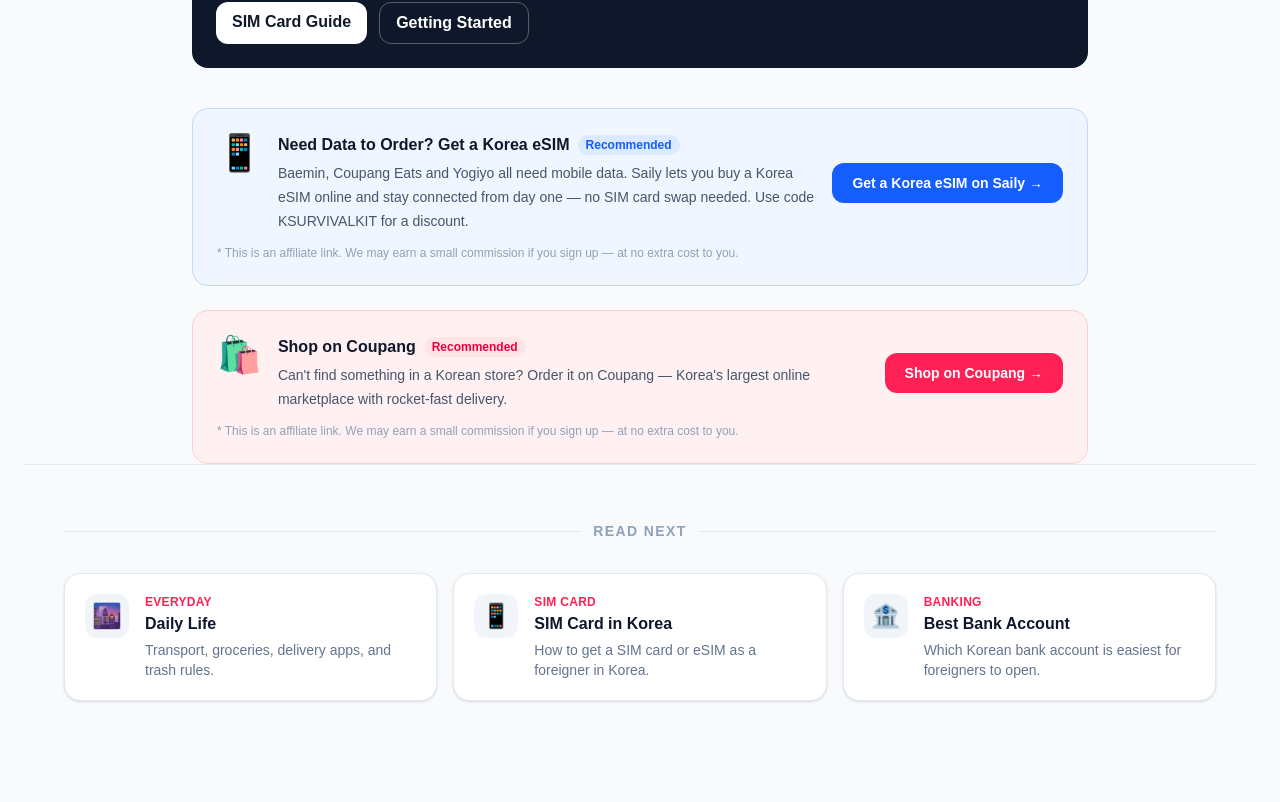
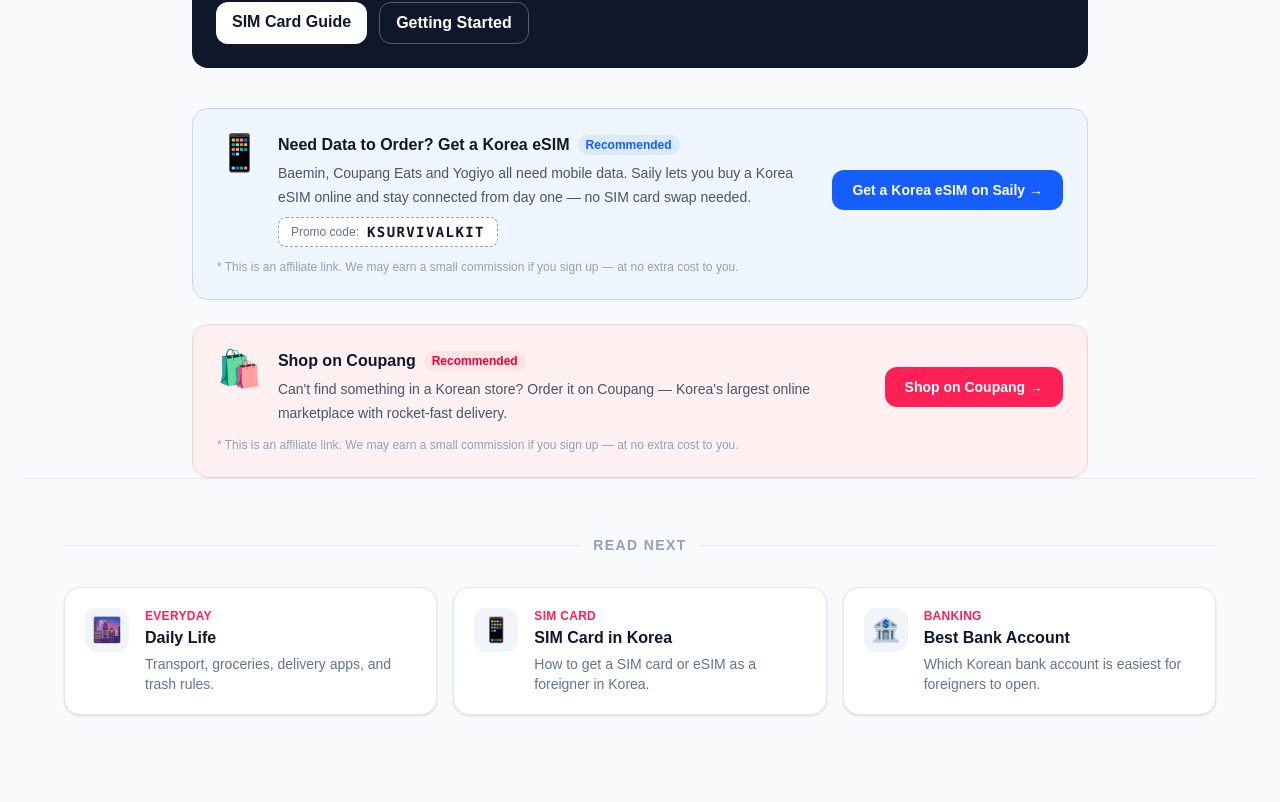
Before and after one commit to ksw9310/k-survival-kit, a Next.js app: page /en/korea-delivery-apps-guide in a window 1280 px wide. Shown: the part 3158-3960 px from the top of the page. Built offline with nearby package versions, Linux system fonts and the light colour scheme.

Commit message:
ㅅㄷㄴㅅ

```diff
--- a/app/[lang]/how-to-get-sim-card-in-korea/page.tsx
+++ b/app/[lang]/how-to-get-sim-card-in-korea/page.tsx
@@ -94,7 +94,7 @@ const CONTENT: Record<L, PageContent> = {
     heroLead: 'If you are a foreigner or international student arriving in Korea, getting a Korean phone number early makes life much easier. A SIM card in Korea is often needed for delivery apps, banking, account verification, and everyday communication.',
     introP: 'A SIM card in Korea is essential for foreigners and international students who want to use delivery apps, open bank accounts, and verify online services.',
     affiliateTitle: 'Get a Korea eSIM Before You Land',
-    affiliateDesc: 'Saily lets you buy a Korea eSIM online and activate it before your flight. No airport queues, no physical SIM needed — just scan a QR code and you\'re connected the moment you land. Use code KSURVIVALKIT for a discount.',
+    affiliateDesc: 'Saily lets you buy a Korea eSIM online and activate it before your flight. No airport queues, no physical SIM needed — just scan a QR code and you\'re connected the moment you land.',
     affiliateCta: 'Browse Korea eSIM Plans',
     quickAnswerTitle: 'Quick Answer',
     quickAnswerText: 'The easiest way to get a SIM card in Korea is to buy one at Incheon Airport or reserve one online for airport pickup. Most international students start with a prepaid SIM card or eSIM, then compare monthly plans later if they stay long-term.',
@@ -146,7 +146,7 @@ const CONTENT: Record<L, PageContent> = {
     heroLead: '如果您是刚到韩国的外国人或留学生，尽早获得韩国手机号码会让生活方便很多。在韩国，SIM卡通常是使用外卖应用、开设银行账户、账户验证和日常通话所必需的。',
     introP: '对于想使用外卖应用、开设银行账户和验证网络服务的外国人和留学生来说，韩国SIM卡是必不可少的。',
     affiliateTitle: '落地前先购入韩国eSIM',
-    affiliateDesc: 'Saily可让您在线购买韩国eSIM并在出发前激活。无需在机场排队，无需实体SIM卡——只需扫描二维码，落地即可上网。使用优惠码 KSURVIVALKIT 享受折扣。',
+    affiliateDesc: 'Saily可让您在线购买韩国eSIM并在出发前激活。无需在机场排队，无需实体SIM卡——只需扫描二维码，落地即可上网。',
     affiliateCta: '浏览韩国eSIM套餐',
     quickAnswerTitle: '简要回答',
     quickAnswerText: '在韩国获取SIM卡最简单的方式是在仁川机场购买，或在线预订并在机场取卡。大多数留学生从预付SIM卡或eSIM开始，如果长期居住则之后再比较月租套餐。',
@@ -198,7 +198,7 @@ const CONTENT: Record<L, PageContent> = {
     heroLead: 'Если вы иностранец или студент, приезжающий в Корею, ранний доступ к корейскому номеру телефона значительно упростит жизнь. SIM-карта в Корее часто нужна для приложений доставки, банковских услуг, верификации аккаунтов и повседневного общения.',
     introP: 'SIM-карта в Корее необходима иностранцам и студентам, которые хотят пользоваться приложениями доставки, открывать банковские счета и верифицировать онлайн-сервисы.',
     affiliateTitle: 'Купите корейскую eSIM до вылета',
-    affiliateDesc: 'Saily позволяет купить корейскую eSIM онлайн и активировать её до рейса. Никаких очередей в аэропорту, никакой физической SIM-карты — просто отсканируйте QR-код и выходите в интернет сразу после приземления. Используйте код KSURVIVALKIT для скидки.',
+    affiliateDesc: 'Saily позволяет купить корейскую eSIM онлайн и активировать её до рейса. Никаких очередей в аэропорту, никакой физической SIM-карты — просто отсканируйте QR-код и выходите в интернет сразу после приземления.',
     affiliateCta: 'Посмотреть планы eSIM для Кореи',
     quickAnswerTitle: 'Быстрый ответ',
     quickAnswerText: 'Самый простой способ получить SIM-карту в Корее — купить её в аэропорту Инчхон или заказать онлайн с получением в аэропорту. Большинство студентов начинают с предоплаченной SIM-карты или eSIM, а потом при необходимости выбирают месячный тариф.',
@@ -250,7 +250,7 @@ const CONTENT: Record<L, PageContent> = {
     heroLead: '韓国に来る外国人や留学生にとって、早めに韓国の電話番号を入手すると生活が格段に楽になります。韓国のSIMカードは、デリバリーアプリ・銀行口座・アカウント認証・日常のコミュニケーションに必要となることが多いです。',
     introP: 'デリバリーアプリを使いたい、銀行口座を開設したい、オンラインサービスを認証したい外国人・留学生にとって、韓国のSIMカードは必須です。',
     affiliateTitle: '渡航前に韓国eSIMを購入しよう',
-    affiliateDesc: 'Sailyなら韓国のeSIMをオンラインで購入し、フライト前に有効化できます。空港での行列も物理SIMも不要 — QRコードをスキャンするだけで、着陸と同時に接続できます。クーポンコード KSURVIVALKIT で割引適用。',
+    affiliateDesc: 'Sailyなら韓国のeSIMをオンラインで購入し、フライト前に有効化できます。空港での行列も物理SIMも不要 — QRコードをスキャンするだけで、着陸と同時に接続できます。',
     affiliateCta: '韓国eSIMプランを見る',
     quickAnswerTitle: 'ひと言で言うと',
     quickAnswerText: '韓国でSIMカードを入手する最も簡単な方法は、仁川空港で購入するか、オンラインで予約して空港で受け取ることです。多くの留学生はまずプリペイドSIMまたはeSIMから始め、長期滞在の場合は後で月額プランを比較します。',
@@ -302,7 +302,7 @@ const CONTENT: Record<L, PageContent> = {
     heroLead: 'Nếu bạn là người nước ngoài hoặc du học sinh đến Hàn Quốc, có số điện thoại Hàn Quốc sớm sẽ giúp cuộc sống dễ dàng hơn nhiều. SIM card ở Hàn Quốc thường cần thiết cho ứng dụng giao đồ ăn, ngân hàng, xác minh tài khoản và giao tiếp hàng ngày.',
     introP: 'SIM card ở Hàn Quốc là thiết yếu cho người nước ngoài và du học sinh muốn dùng ứng dụng giao đồ ăn, mở tài khoản ngân hàng và xác minh dịch vụ trực tuyến.',
     affiliateTitle: 'Mua eSIM Hàn Quốc trước khi đáp máy bay',
-    affiliateDesc: 'Saily cho phép bạn mua eSIM Hàn Quốc trực tuyến và kích hoạt trước chuyến bay. Không cần xếp hàng ở sân bay, không cần SIM vật lý — chỉ cần quét mã QR là kết nối ngay khi vừa đến. Dùng mã KSURVIVALKIT để được giảm giá.',
+    affiliateDesc: 'Saily cho phép bạn mua eSIM Hàn Quốc trực tuyến và kích hoạt trước chuyến bay. Không cần xếp hàng ở sân bay, không cần SIM vật lý — chỉ cần quét mã QR là kết nối ngay khi vừa đến.',
     affiliateCta: 'Xem các gói eSIM Hàn Quốc',
     quickAnswerTitle: 'Trả lời nhanh',
     quickAnswerText: 'Cách dễ nhất để có SIM card ở Hàn Quốc là mua tại sân bay Incheon hoặc đặt trước trực tuyến để nhận tại sân bay. Hầu hết du học sinh bắt đầu với SIM trả trước hoặc eSIM, sau đó so sánh các gói tháng nếu ở lâu dài.',
@@ -452,6 +452,8 @@ export default async function SimCardGuidePage({ params }: Props) {
           href={SAILY_AFFILIATE_URL}
           ctaText={c.affiliateCta}
           accentColor="rose"
+          lang={lang}
+          couponCode="KSURVIVALKIT"
         />
 
         <section className="space-y-4">
--- a/app/[lang]/korea-delivery-apps-guide/page.tsx
+++ b/app/[lang]/korea-delivery-apps-guide/page.tsx
@@ -433,16 +433,18 @@ export default async function KoreaDeliveryAppsGuidePage({ params }: Props) {
             }
             description={
               ({
-                en: 'Baemin, Coupang Eats and Yogiyo all need mobile data. Saily lets you buy a Korea eSIM online and stay connected from day one — no SIM card swap needed. Use code KSURVIVALKIT for a discount.',
-                zh: 'Baemin、Coupang Eats和Yogiyo都需要移动数据。Saily让您在线购买韩国eSIM，从第一天起保持网络连接——无需更换SIM卡。使用优惠码 KSURVIVALKIT 享受折扣。',
-                ru: 'Baemin, Coupang Eats и Yogiyo требуют мобильного интернета. Saily позволяет купить корейскую eSIM онлайн и оставаться на связи с первого дня — замена SIM не нужна. Используйте код KSURVIVALKIT для скидки.',
-                ja: 'Baemin・Coupang Eats・Yogiyoはモバイルデータが必要です。SailyでeSIMをオンライン購入し、初日から繋がり続けよう——SIM交換不要。クーポンコード KSURVIVALKIT で割引適用。',
-                vi: 'Baemin, Coupang Eats và Yogiyo đều cần dữ liệu di động. Saily cho phép bạn mua eSIM Hàn Quốc trực tuyến và kết nối từ ngày đầu tiên — không cần đổi SIM. Dùng mã KSURVIVALKIT để được giảm giá.',
+                en: 'Baemin, Coupang Eats and Yogiyo all need mobile data. Saily lets you buy a Korea eSIM online and stay connected from day one — no SIM card swap needed.',
+                zh: 'Baemin、Coupang Eats和Yogiyo都需要移动数据。Saily让您在线购买韩国eSIM，从第一天起保持网络连接——无需更换SIM卡。',
+                ru: 'Baemin, Coupang Eats и Yogiyo требуют мобильного интернета. Saily позволяет купить корейскую eSIM онлайн и оставаться на связи с первого дня — замена SIM не нужна.',
+                ja: 'Baemin・Coupang Eats・Yogiyoはモバイルデータが必要です。SailyでeSIMをオンライン購入し、初日から繋がり続けよう——SIM交換不要。',
+                vi: 'Baemin, Coupang Eats và Yogiyo đều cần dữ liệu di động. Saily cho phép bạn mua eSIM Hàn Quốc trực tuyến và kết nối từ ngày đầu tiên — không cần đổi SIM.',
               } as Record<string, string>)[lang] ?? 'Baemin, Coupang Eats and Yogiyo all need mobile data. Saily lets you buy a Korea eSIM online and stay connected from day one — no SIM card swap needed.'
             }
             href="https://go.saily.site/aff_c?offer_id=101&aff_id=13847"
             ctaText={({ en: 'Get a Korea eSIM on Saily', zh: '在Saily获取韩国eSIM', ru: 'Купить eSIM на Saily', ja: 'SailyでeSIMを入手', vi: 'Mua eSIM Hàn Quốc trên Saily' } as Record<string, string>)[lang] ?? 'Get a Korea eSIM on Saily'}
             accentColor="blue"
+            lang={lang}
+            couponCode="KSURVIVALKIT"
           />
           <AffiliateBanner
             icon="🛍️"
--- a/app/[lang]/transport/page.tsx
+++ b/app/[lang]/transport/page.tsx
@@ -856,11 +856,11 @@ export default async function TransportPage({ params }: Props) {
             vi: 'Cần data để dùng các app này? Mua eSIM Hàn Quốc',
           })}
           description={loc(lang, {
-            en: 'Naver Map, Kakao T and all transport apps need mobile data to work. Saily lets you buy a Korea eSIM online and activate it before landing — no airport queues. Use code KSURVIVALKIT for a discount.',
-            zh: 'Naver Map、Kakao T等所有交通App都需要移动数据。Saily让您在线购买韩国eSIM并在落地前激活——无需在机场排队。使用优惠码 KSURVIVALKIT 享受折扣。',
-            ru: 'Naver Map, Kakao T и другие транспортные приложения требуют мобильного интернета. Saily позволяет купить корейскую eSIM онлайн и активировать до посадки — без очередей в аэропорту. Используйте код KSURVIVALKIT для скидки.',
-            ja: 'Naver Map・Kakao Tなどの交通アプリにはモバイルデータが必要です。Sailyなら韓国eSIMをオンラインで購入し、着陸前に有効化できます——空港での行列不要。クーポンコード KSURVIVALKIT で割引適用。',
-            vi: 'Naver Map, Kakao T và tất cả ứng dụng giao thông cần có dữ liệu di động. Saily cho phép bạn mua eSIM Hàn Quốc trực tuyến và kích hoạt trước khi đáp — không cần xếp hàng sân bay. Dùng mã KSURVIVALKIT để được giảm giá.',
+            en: 'Naver Map, Kakao T and all transport apps need mobile data to work. Saily lets you buy a Korea eSIM online and activate it before landing — no airport queues.',
+            zh: 'Naver Map、Kakao T等所有交通App都需要移动数据。Saily让您在线购买韩国eSIM并在落地前激活——无需在机场排队。',
+            ru: 'Naver Map, Kakao T и другие транспортные приложения требуют мобильного интернета. Saily позволяет купить корейскую eSIM онлайн и активировать до посадки — без очередей в аэропорту.',
+            ja: 'Naver Map・Kakao Tなどの交通アプリにはモバイルデータが必要です。Sailyなら韓国eSIMをオンラインで購入し、着陸前に有効化できます——空港での行列不要。',
+            vi: 'Naver Map, Kakao T và tất cả ứng dụng giao thông cần có dữ liệu di động. Saily cho phép bạn mua eSIM Hàn Quốc trực tuyến và kích hoạt trước khi đáp — không cần xếp hàng sân bay.',
           })}
           href="https://go.saily.site/aff_c?offer_id=101&aff_id=13847"
           ctaText={loc(lang, {
@@ -871,6 +871,8 @@ export default async function TransportPage({ params }: Props) {
             vi: 'Mua eSIM Hàn Quốc trên Saily',
           })}
           accentColor="blue"
+          lang={lang}
+          couponCode="KSURVIVALKIT"
         />
 
         {/* Klook Affiliate Banner */}
--- a/components/AffiliateBanner.tsx
+++ b/components/AffiliateBanner.tsx
@@ -6,6 +6,14 @@ const BADGE: Record<L, string> = {
   ru: 'Рекомендуем',
   ja: 'おすすめ',
   vi: 'Được đề xuất',
+};
+
+const COUPON_LABEL: Record<L, string> = {
+  en: 'Promo code',
+  zh: '优惠码',
+  ru: 'Промокод',
+  ja: 'クーポンコード',
+  vi: 'Mã khuyến mãi',
 };
 
 const DISCLOSURE: Record<L, string> = {
@@ -24,6 +32,7 @@ type AffiliateBannerProps = {
   ctaText: string;
   accentColor?: 'rose' | 'blue' | 'green';
   lang?: string;
+  couponCode?: string;
 };
 
 export default function AffiliateBanner({
@@ -34,6 +43,7 @@ export default function AffiliateBanner({
   ctaText,
   accentColor = 'rose',
   lang = 'en',
+  couponCode,
 }: AffiliateBannerProps) {
   const l: L = (lang as L) in BADGE ? (lang as L) : 'en';
 
@@ -73,6 +83,12 @@ export default function AffiliateBanner({
               </span>
             </div>
             <p className="text-sm leading-6 text-slate-600">{description}</p>
+            {couponCode && (
+              <div className="mt-2 inline-flex items-center gap-2 rounded-lg border border-dashed border-slate-400 bg-white px-3 py-1">
+                <span className="text-xs text-slate-500">{COUPON_LABEL[l]}:</span>
+                <span className="font-mono text-sm font-bold tracking-widest text-slate-900">{couponCode}</span>
+              </div>
+            )}
           </div>
         </div>
         <a
```
Also changed, not shown: 1 other file (tests, documents, lock files or other folders).
